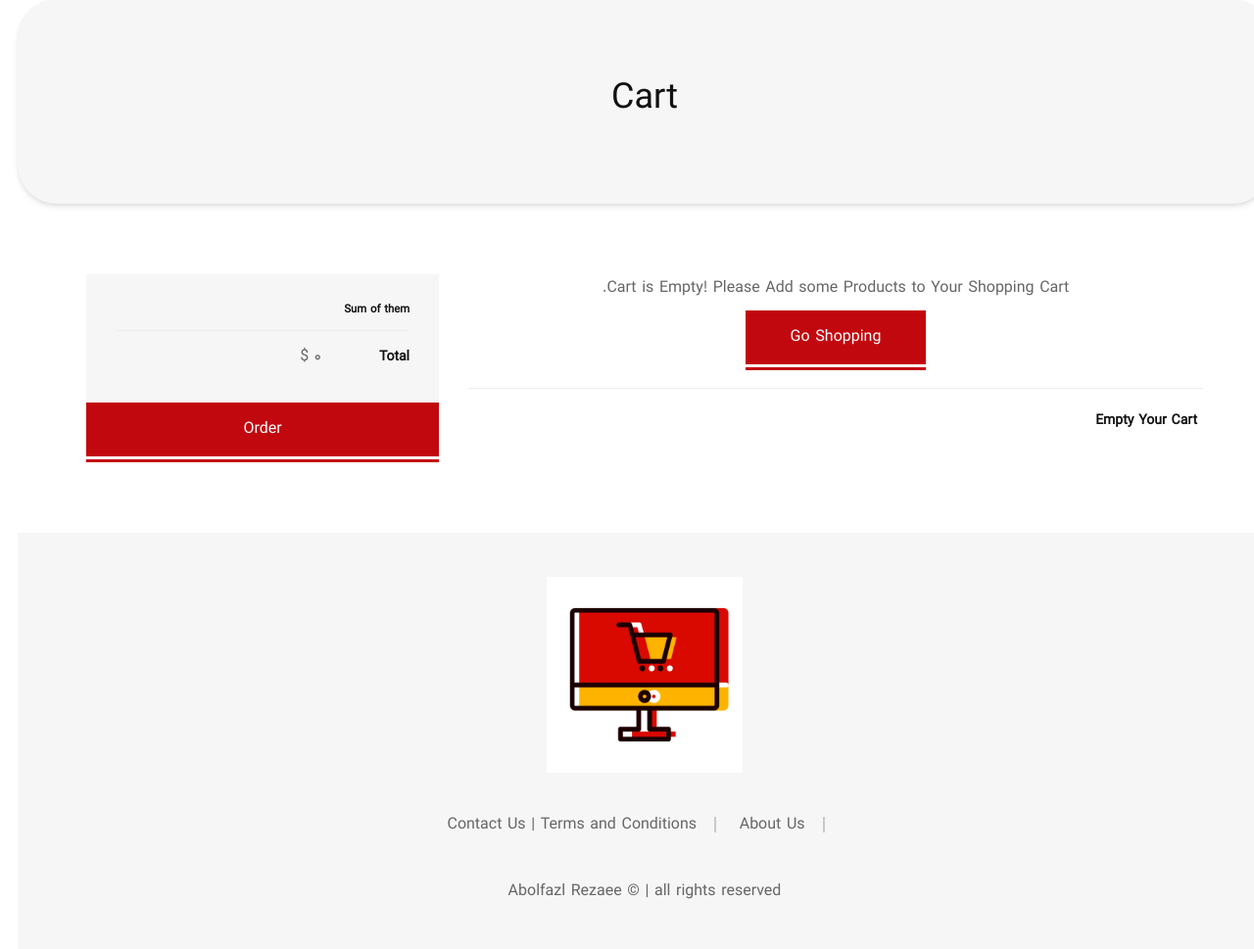
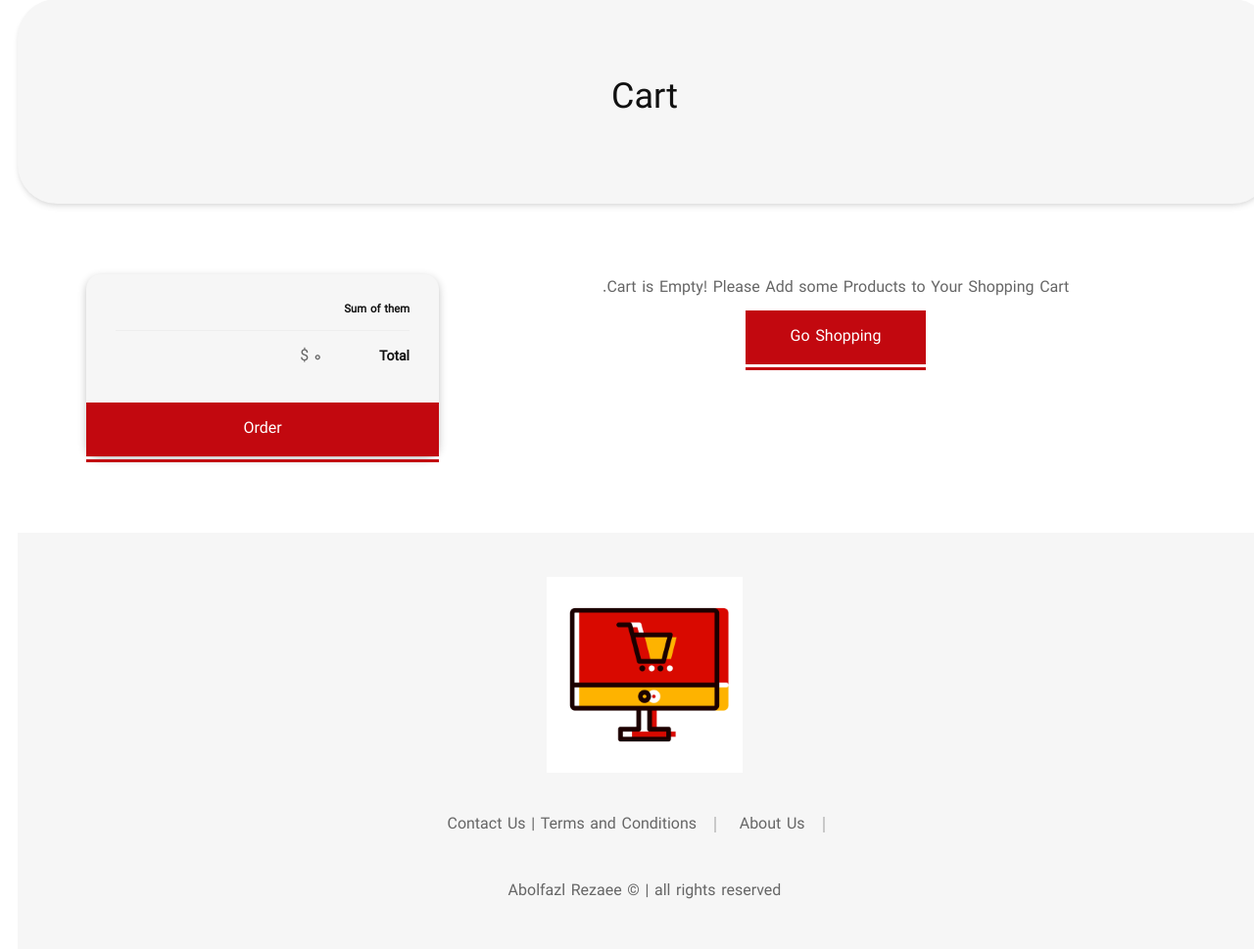
Before and after one commit to AboulfazlRezaee/OnlineShop, a Django app: page /cart/ in a window 1280 px wide. Shown: the part 104-1073 px from the top of the page at 98% size. Run offline with Django 4.2, Linux system fonts and the light colour scheme; parts of the project's set-up code (start-up, migrations or seed data) failed here and were passed over; some libraries are stand-ins or nearby versions; some web fonts are replaced.

Commit message:
change some fronted of website

```diff
--- a/cart/templates/cart/cart_detail.html
+++ b/cart/templates/cart/cart_detail.html
@@ -115,18 +115,23 @@
 
                                 </div>
                             </div>
+
+                            {% if cart|length %}
                                 <div class="row no-gutters border-top pt--20 mt--20">
                                     <div class="col-sm-6 text-sm-right">
-                                    <a href="{% url 'cart:clear_cart' %}">
+                                        <form action="{% url 'cart:clear_cart' %}" method="POST">
+                                            {% csrf_token %}
                                                 <button type="submit" class="cart-form__btn">
                                                     {% trans 'Empty Your Cart' %}
                                                 </button>
-                                    </a>
+                                        </form>
                                     </div>
                                 </div>
+                            {% endif %}
+
                         </div>
                         <div class="col-lg-4">
-                            <div class="cart-collaterals">
+                            <div class="cart-collaterals" style="border-radius: 15px; box-shadow: rgba(0, 0, 0, 0.24) 0px 3px 8px;">
                                 <div class="cart-totals">
                                     <h5 class="font-size-14 font-bold mb--15">{% trans 'Sum of them' %}</h5>
                                     <div class="cart-calculator">
--- a/cart/templates/cart/cart_sidebar.html
+++ b/cart/templates/cart/cart_sidebar.html
@@ -43,10 +43,14 @@
                     <span>{% trans "Total" %}</span>
                     <span class="ammount">{{ cart.get_total_price|intcomma:False|translate_number }} {% trans '$' %}</span>
                 </div>
-                <div class="mini-cart__buttons">
-                    <a href="{% url 'cart:cart_detail' %}" class="btn btn-fullwidth btn-bg-sand mb--20">{% trans "Go to Cart" %}</a>
-                    <a href="checkout.html" class="btn btn-fullwidth btn-bg-sand">{% trans "Checkout" %}</a>
-                </div>
+
+                {% if cart|length %}
+                    <div class="mini-cart__buttons">
+                        <a href="{% url 'cart:cart_detail' %}" class="btn btn-fullwidth btn-bg-sand mb--20">{% trans "Go to Cart" %}</a>
+                        <a href="{% url 'order_create' %}" class="btn btn-fullwidth btn-bg-sand">{% trans "Checkout" %}</a>
+                    </div>
+                {% endif %}
+
             </div>
         </div>
     </div>
--- a/cart/views.py
+++ b/cart/views.py
@@ -1,5 +1,7 @@
 from django.shortcuts import render, get_object_or_404, redirect
 from django.views.decorators.http import require_POST
+from django.contrib import messages
+from django.utils.translation import gettext as _
 
 from products.models import Product
 from .cart import Cart
@@ -42,8 +44,14 @@ def remove_from_cart(request, product_id):
 
     return redirect('cart:cart_detail')
 
+@require_POST
 def clear_cart(request):
     cart = Cart(request)
-    cart.clear()
 
-    return redirect('cart:cart_detail')
+    if len(cart) == 0:
+        messages.warning(request, _('You Cannot Clear An Empty Cart.'))
+    else:
+        messages.success(request, _('Your Cart Successfully Cleared.'))
+        cart.clear()
+
+    return redirect('product_list')
```
Also changed, not shown: products/templates/products/product_list.html (+10 -3 lines), cart/locale/fa/LC_MESSAGES/django.po, 1 other file. Lines whose indentation alone changed are shown as unchanged.
